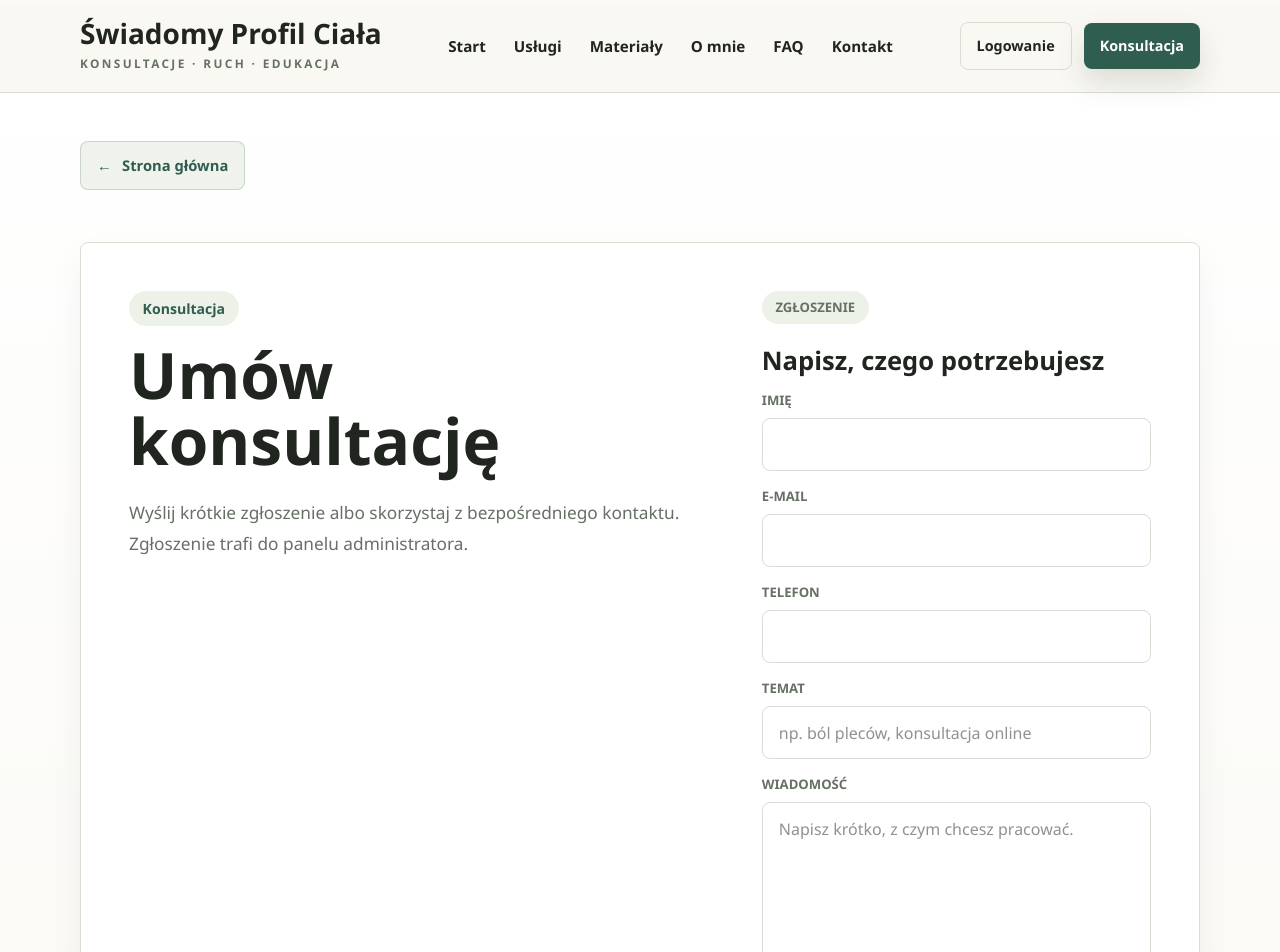
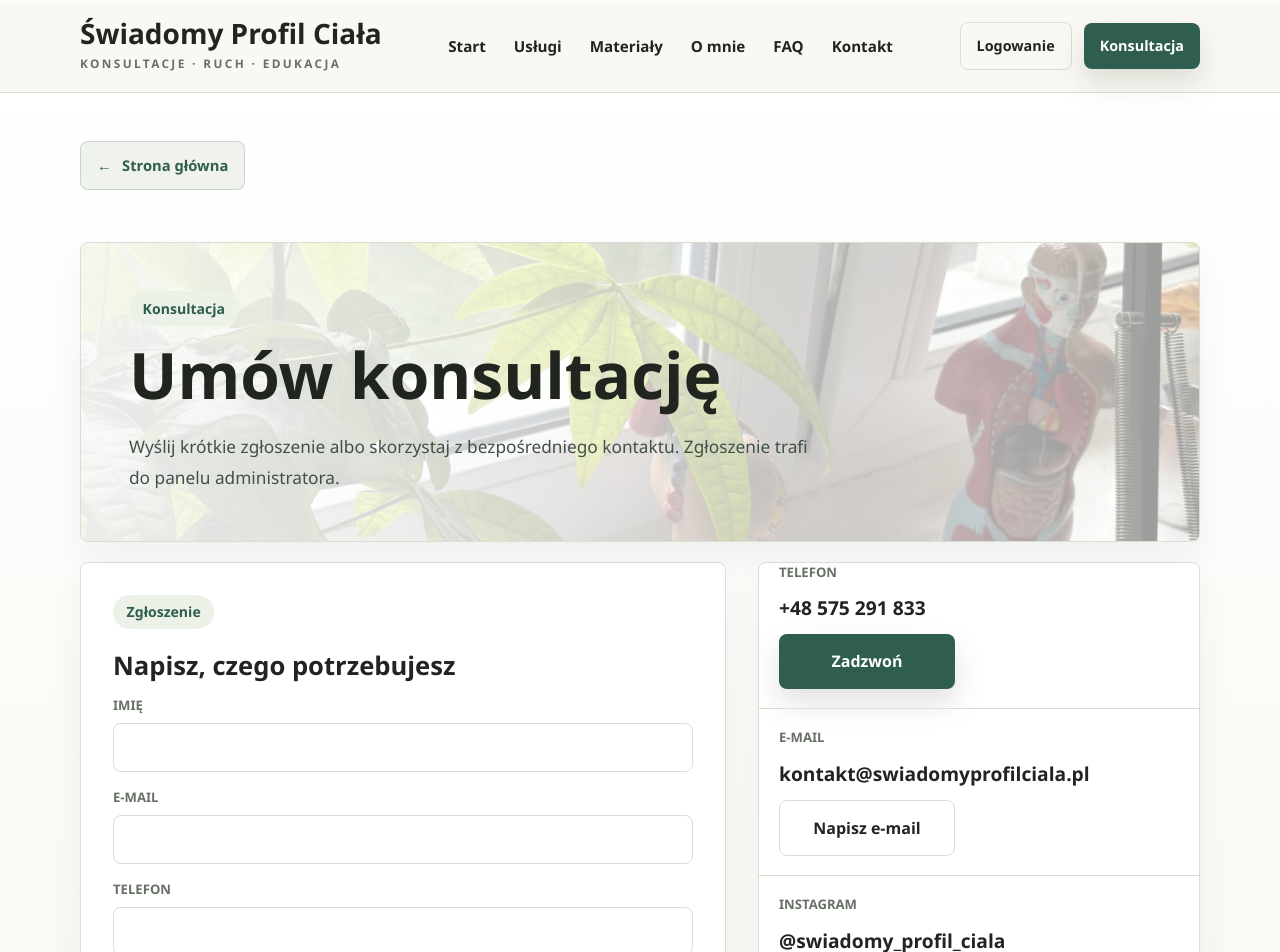
Before and after one commit to JTK12345/strona-filipa, a Next.js app: page /umow-konsultacje in a window 1280 px wide. Shown: the top 952 px of the page. Built offline with nearby package versions, Linux system fonts and the light colour scheme; no server answers.

Commit message:
Improve appointment form layout and validation

```diff
--- a/app/api/appointment/route.ts
+++ b/app/api/appointment/route.ts
@@ -79,7 +79,23 @@ export async function POST(request: Request) {
   const topic = normalizeText(formData.get("topic"), 160);
   const message = normalizeMessage(formData.get("message"));
 
-  if (name.length < 2 || !isValidEmail(email) || message.length < 10) {
+  if (name.length < 2) {
+    return redirectToAppointment("name");
+  }
+
+  if (!isValidEmail(email)) {
+    return redirectToAppointment("email");
+  }
+
+  if (message.length < 3) {
+    return redirectToAppointment("message");
+  }
+
+  if (phone && !/^[+]?[0-9()\s-]{6,20}$/.test(phone)) {
+    return redirectToAppointment("phone");
+  }
+
+  if (topic.length > 160) {
     return redirectToAppointment("invalid");
   }
 
--- a/app/globals.css
+++ b/app/globals.css
@@ -954,20 +954,30 @@ header nav a:hover::after {
   background: linear-gradient(180deg, #ffffff 0%, var(--background) 100%);
 }
 
-.appointment-contact-panel {
-  display: grid;
-  gap: clamp(2rem, 5vw, 4rem);
-  align-items: start;
+.appointment-hero {
+  display: grid;
+  align-items: end;
+  min-height: 260px;
   margin-top: 1.75rem;
   border: 1px solid var(--border);
   border-radius: 8px;
-  background: #ffffff;
+  background:
+    linear-gradient(90deg, rgba(255, 255, 255, 0.92), rgba(255, 255, 255, 0.6)),
+    url("/files/att.oTsQHWak9WIIsGRGr23Pkmojcr5B92Ekr7vBzzD2pms.jpg") center/cover;
   padding: clamp(1.5rem, 4vw, 3rem);
   box-shadow: 0 16px 36px rgba(16, 35, 30, 0.05);
 }
 
+.appointment-contact-panel {
+  display: grid;
+  grid-template-columns: minmax(0, 1fr) minmax(280px, 360px);
+  gap: clamp(1.25rem, 3vw, 2rem);
+  align-items: start;
+  margin-top: 1.25rem;
+}
+
 .appointment-copy h1 {
-  max-width: 620px;
+  max-width: 720px;
   margin: 0;
   font-size: clamp(2.4rem, 5vw, 4.6rem);
   font-weight: 900;
@@ -976,24 +986,26 @@ header nav a:hover::after {
 }
 
 .appointment-copy p {
-  max-width: 620px;
+  max-width: 680px;
   margin-top: 1.4rem;
-  color: var(--muted);
+  color: #415049;
   font-size: 1.08rem;
   line-height: 1.8;
 }
 
+.appointment-form-panel,
 .appointment-contact-list {
   display: grid;
-  gap: 0;
+  border: 1px solid var(--border);
+  border-radius: 8px;
+  background: #ffffff;
+  box-shadow: 0 16px 36px rgba(16, 35, 30, 0.05);
 }
 
 .appointment-form {
   display: grid;
   gap: 1rem;
-  border-bottom: 1px solid var(--border);
-  padding-bottom: 1.5rem;
-  margin-bottom: 0.25rem;
+  padding: clamp(1.35rem, 3vw, 2rem);
 }
 
 .appointment-form h2 {
@@ -1006,6 +1018,10 @@ header nav a:hover::after {
 .appointment-form label {
   display: grid;
   gap: 0.45rem;
+  color: var(--muted);
+  font-size: 0.82rem;
+  font-weight: 900;
+  text-transform: uppercase;
 }
 
 .appointment-form input,
@@ -1020,6 +1036,7 @@ header nav a:hover::after {
 }
 
 .appointment-form textarea {
+  min-height: 9rem;
   resize: vertical;
 }
 
@@ -1027,7 +1044,7 @@ header nav a:hover::after {
   display: grid;
   gap: 0.75rem;
   border-top: 1px solid var(--border);
-  padding: 1.25rem 0;
+  padding: 1.2rem 1.25rem;
 }
 
 .appointment-contact-list section:first-child {
@@ -1036,7 +1053,7 @@ header nav a:hover::after {
 }
 
 .appointment-contact-list section:last-child {
-  padding-bottom: 0;
+  padding-bottom: 1.2rem;
 }
 
 .appointment-contact-list span {
@@ -2399,6 +2416,7 @@ select:focus {
   }
 
   .appointment-contact-panel {
+    grid-template-columns: 1fr;
     gap: 1.5rem;
   }
 
--- a/app/umow-konsultacje/page.tsx
+++ b/app/umow-konsultacje/page.tsx
@@ -9,7 +9,11 @@ export const metadata: Metadata = {
 
 const statusMessages: Record<string, string> = {
   sent: "Zgłoszenie zostało zapisane. Odpowiem na podany kontakt.",
-  invalid: "Uzupełnij imię, poprawny e-mail i krótką wiadomość.",
+  invalid: "Sprawdź formularz i spróbuj ponownie.",
+  name: "Wpisz imię lub krótką nazwę kontaktu.",
+  email: "Wpisz poprawny adres e-mail.",
+  phone: "Wpisz poprawny numer telefonu albo zostaw to pole puste.",
+  message: "Wiadomość musi mieć minimum 3 znaki.",
   rate: "Wysłano zbyt wiele zgłoszeń. Odczekaj kilka minut.",
   server: "Nie udało się zapisać zgłoszenia. Spróbuj ponownie albo napisz bezpośrednio.",
 };
@@ -26,7 +30,7 @@ export default async function AppointmentPage(
       <div className="container-main">
         <BackHomeLink />
 
-        <div className="appointment-contact-panel">
+        <div className="appointment-hero">
           <div className="appointment-copy">
             <span className="eyebrow">Konsultacja</span>
             <h1>Umów konsultację</h1>
@@ -35,8 +39,10 @@ export default async function AppointmentPage(
               kontaktu. Zgłoszenie trafi do panelu administratora.
             </p>
           </div>
+        </div>
 
-          <div className="appointment-contact-list">
+        <div className="appointment-contact-panel">
+          <div className="appointment-form-panel">
             <form
               action="/api/appointment"
               method="post"
@@ -91,7 +97,9 @@ export default async function AppointmentPage(
                 Wyślij zgłoszenie
               </button>
             </form>
+          </div>
 
+          <div className="appointment-contact-list">
             <section>
               <span>Telefon</span>
               <strong>{contactData.phone}</strong>
```
